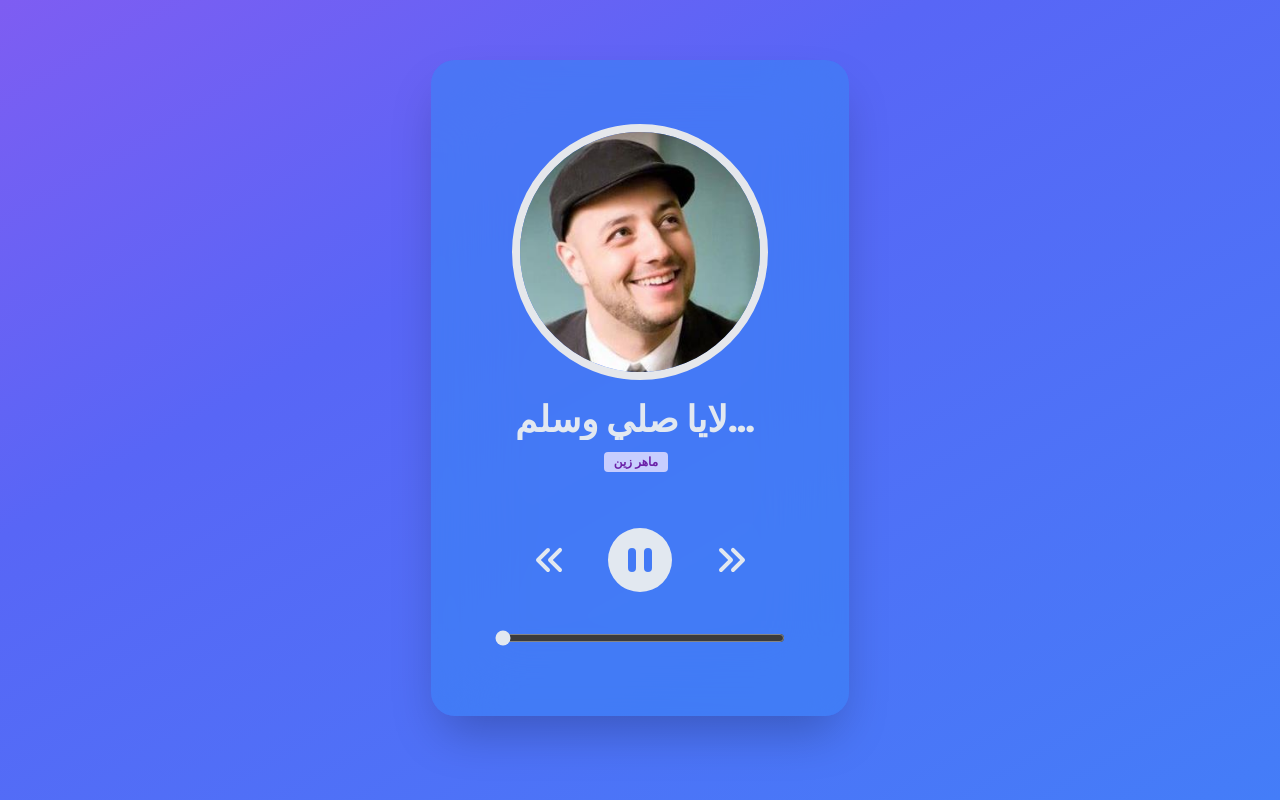
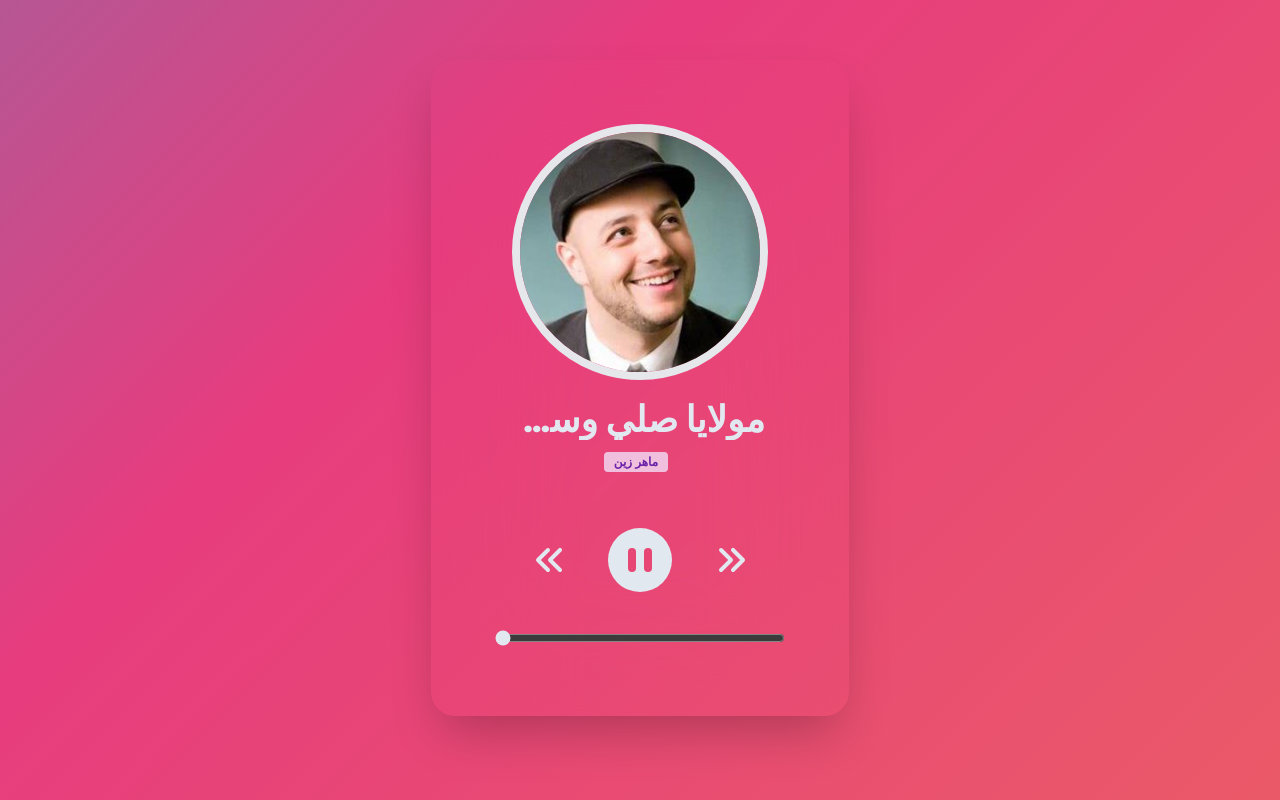
Before and after one commit to ahmedmohmd/oy-player, a React (Create React App) app: page / in a window 1280 px wide. Built offline with nearby package versions, Linux system fonts and the light colour scheme.

Commit message:
edit background colors and refactor code

```diff
--- a/public/index.html
+++ b/public/index.html
@@ -7,7 +7,7 @@
     <meta name="author" content="Ahmed Mohamed" />
     <meta name="description" content="Listen to Very Nice Qouraan Sounds." />
     <meta name="keywords" content="qouraan kareem, qouraan, sound player" />
-    <meta name="theme-color" content="#9b5ce5" />
+    <meta name="theme-color" content="#7a5ef3" />
 
     <link rel="icon" href="./images/tap-icon.png" type="image/x-icon" />
 
--- a/src/components/AudioPlayer.jsx
+++ b/src/components/AudioPlayer.jsx
@@ -53,12 +53,15 @@ function AudioPlayer({ tracks }) {
   }, []);
 
   return (
-    <div className="flex flex-col items-center justify-center gap-5 px-8 py-16 overflow-hidden shadow-2xl backdrop-blur-2xl max-w-300 bg-blue-500/60 sm:px-16 rounded-3xl">
+    <div className="flex flex-col items-center justify-center gap-5 px-8 py-16 overflow-hidden shadow-2xl backdrop-blur-3xl max-w-300 sm:px-16 rounded-3xl">
       <div className="w-64 h-64 overflow-hidden border-8 rounded-full">
         <img className="object-cover w-full h-full" src={imageSrc} alt="" />
       </div>
       <div className="flex flex-col items-center justify-center gap-3 px-5 texts">
-        <h1 className="w-[250px] text-center  p-0 m-0 text-4xl font-bold truncate font-poppins text-slate-200">
+        <h1
+          dir="rtl"
+          className="w-[250px] text-center  p-0 m-0 text-4xl font-bold truncate font-poppins text-slate-200"
+        >
           {title}
         </h1>
         <span class="bg-purple-100/75 text-purple-800 text-xs font-semibold mr-2 px-2.5 py-0.5 rounded dark:text-purple-900">
--- a/src/index.css
+++ b/src/index.css
@@ -8,33 +8,19 @@
 }
 
 .app {
-  /* animation: colorChange 20s alternate infinite; */
-  background: linear-gradient(
-    150deg,
-    rgba(126, 93, 242, 1) 0%,
-    rgba(88, 102, 246, 1) 35%,
-    rgba(68, 125, 248, 1) 100%
-  );
-  /* background: #00aeb0; */
+  background: linear-gradient(-45deg, #ee7752, #e73c7e, #23a6d5, #23d5ab);
+  animation: gradient 15s alternate infinite;
+  background-size: 400% 400%;
 }
 
-@keyframes colorChange {
-  from {
-    filter: hue-rotate(0deg);
-    /* background: linear-gradient(
-      90deg,
-      rgba(126, 93, 242, 1) 0%,
-      rgba(88, 102, 246, 1) 35%,
-      rgba(68, 125, 248, 1) 100%
-    ); */
+@keyframes gradient {
+  0% {
+    background-position: 0% 50%;
   }
-  to {
-    filter: hue-rotate(360deg);
-    /* background: linear-gradient(
-      90deg,
-      rgba(88, 179, 216, 1) 0%,
-      rgba(66, 156, 231, 1) 35%,
-      rgba(61, 134, 247, 1) 100%
-    ); */
+  50% {
+    background-position: 100% 50%;
+  }
+  100% {
+    background-position: 0% 50%;
   }
 }
```
